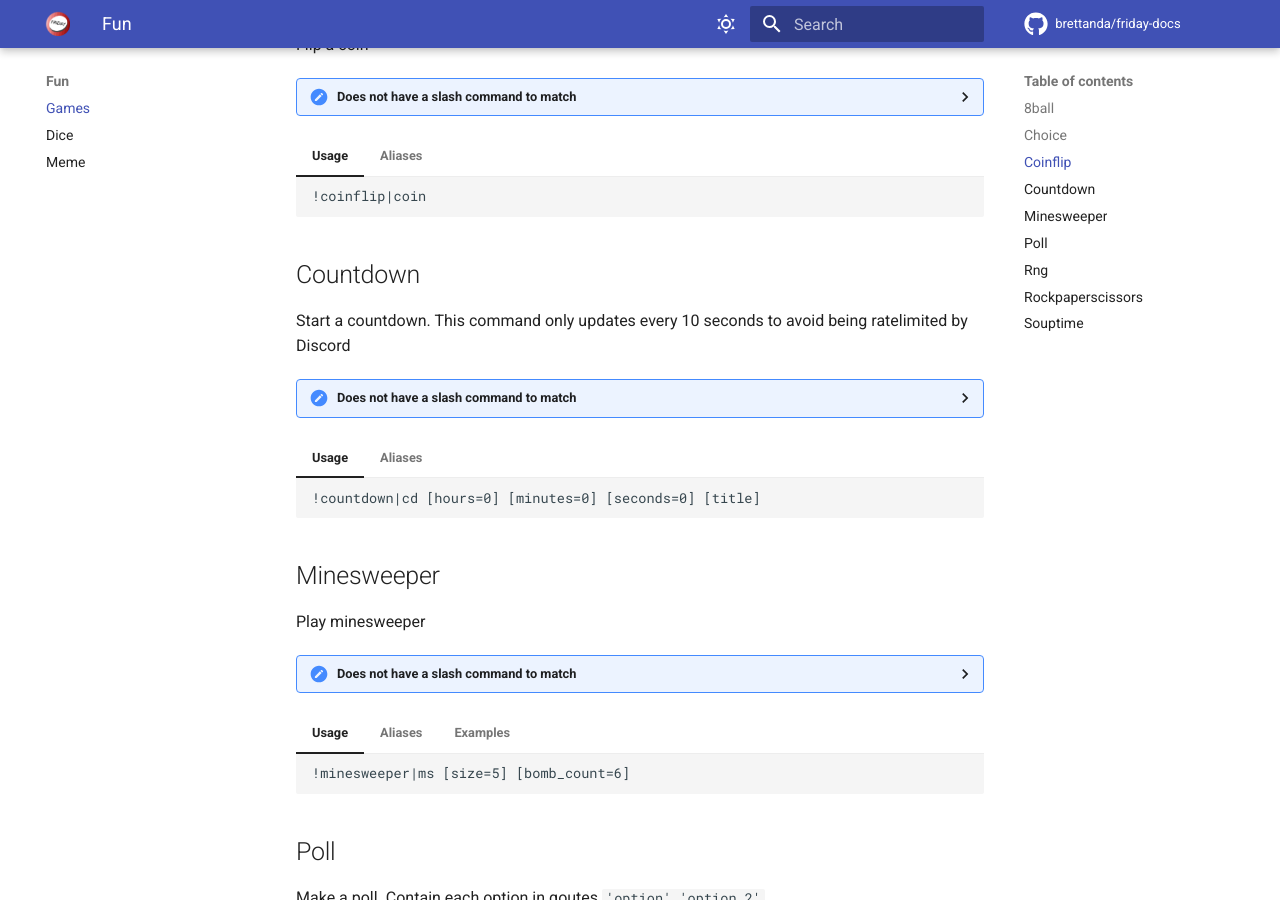
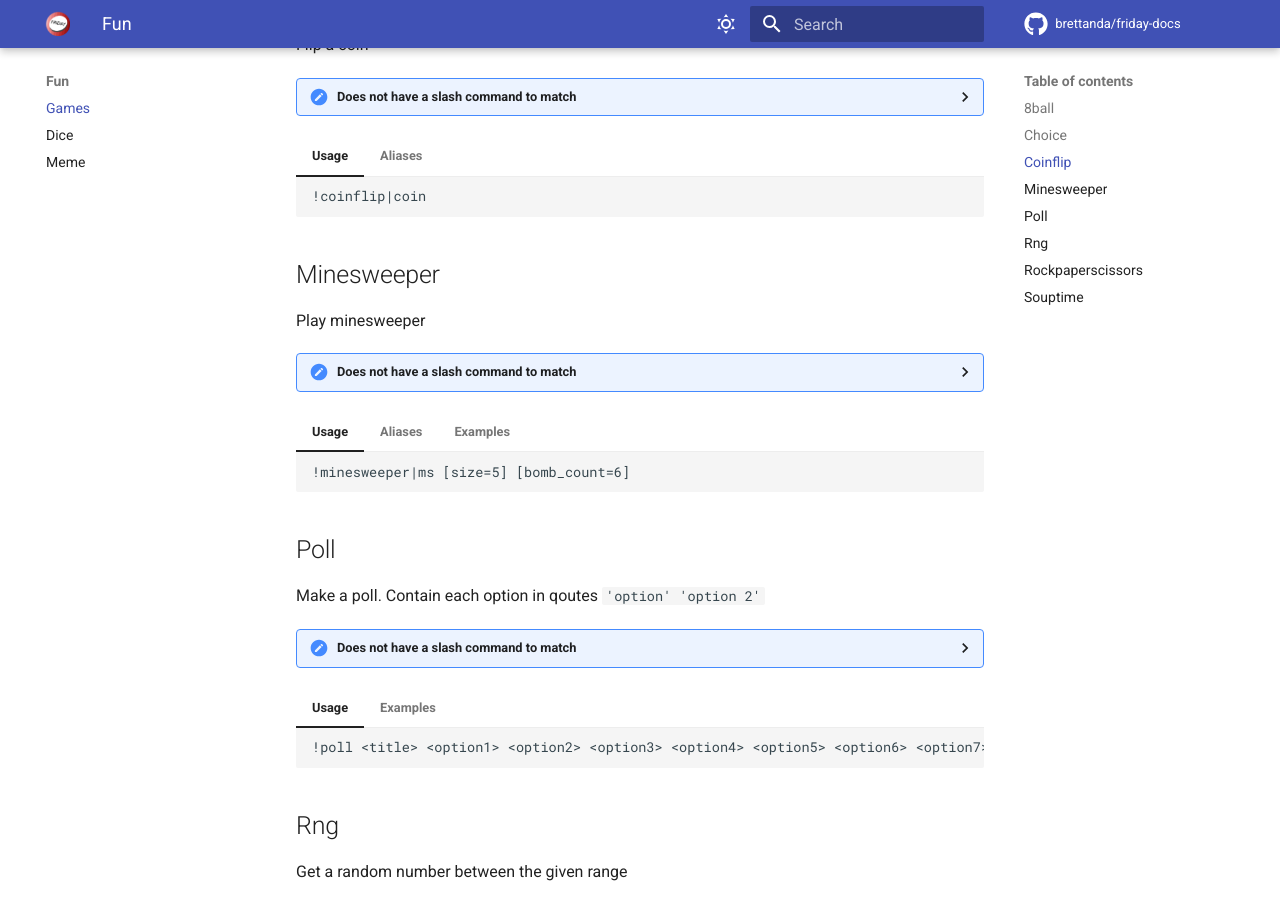
Before and after one commit to Brettanda/friday-docs, an MkDocs documentation site: the page built from docs/commands/fun.md, in a window 1280 px wide and 900 px high, scrolled down 863 px. Built offline with MkDocs 1.6.1 and Material for MkDocs 9.7.7, drawn with Linux system fonts in a browser that asks for light colours; nearby versions of some CDN libraries; comment, search, counter and statistics services are not loaded; the version menu is left out.

Commit message:
removed countdown command

````diff
--- a/docs/commands/fun.md
+++ b/docs/commands/fun.md
@@ -50,23 +50,6 @@ Flip a coin
 === "Aliases"
 	```md
 	coin
-	```
-
-## Countdown
-
-Start a countdown. This command only updates every 10 seconds to avoid being ratelimited by Discord
-
-??? missing "Does not have a slash command to match"
-	Learn more about [slash commands](/#slash-commands)
-
-=== "Usage"
-	```md
-	!countdown|cd [hours=0] [minutes=0] [seconds=0] [title]
-	```
-
-=== "Aliases"
-	```md
-	cd
 	```
 
 ## Minesweeper
````
